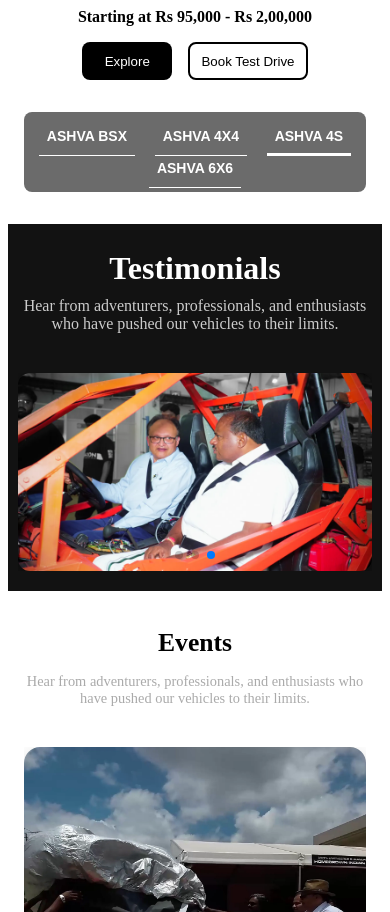
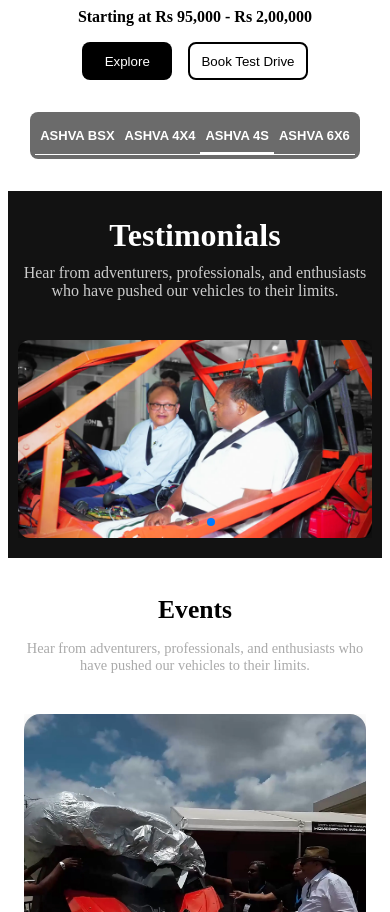
Before and after one commit to rira1403github/A-THON-ALLTERAIN-Main-Website, a Next.js app: page / in a window 390 px wide. Shown: the part 1540-2452 px from the top of the page. Built offline with nearby package versions, Linux system fonts and the light colour scheme.

Commit message:
product section updation

```diff
--- a/src/sections/ProductSection.module.css
+++ b/src/sections/ProductSection.module.css
@@ -201,9 +201,8 @@
   }
 
   .tab {
-    font-size: 14px;
-    margin: auto;
-    padding: 8px 8px;
+    font-size: 13px;
+    padding: 8px 5px;
   }
 
   .book {
```
